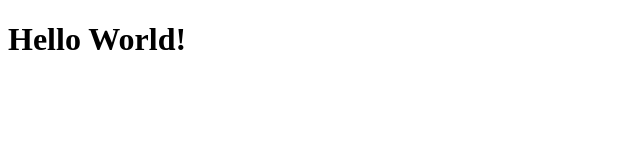
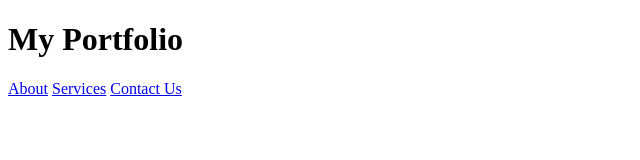
Before and after one commit to iamsid21/portfolio, a plain HTML site: page index.html in a window 1280 px wide. Shown: the whole page, without its empty margins (0-640 px from the left). Drawn offline with Linux system fonts and the light colour scheme.

Commit message:
Add navbar

```diff
--- a/index.html
+++ b/index.html
@@ -9,9 +9,14 @@
 </head>
 
 <body>
-    <h1>
-        Hello World!
-    </h1>
+    <div class="nav-wrapper">
+        <h1> My Portfolio </h1>
+        <span> <!--Span is an inline element whereas div is a block element i.e. it's new instance always starts from a new line-->
+            <a href="#">About</a>
+            <a href="#">Services</a>
+            <a href="#">Contact Us</a>
+        </span>
+    </div>
 </body>
 
 </html>
```
